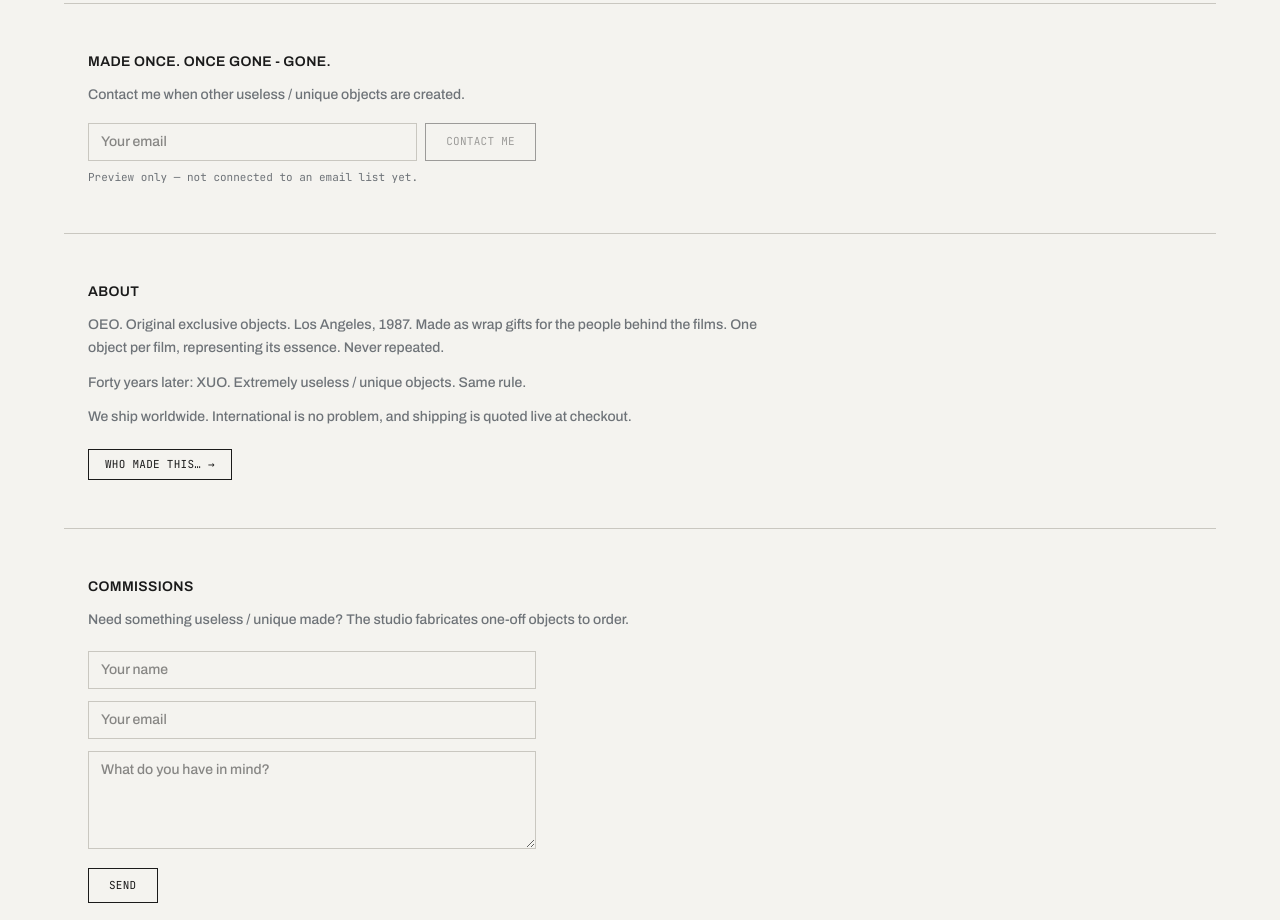
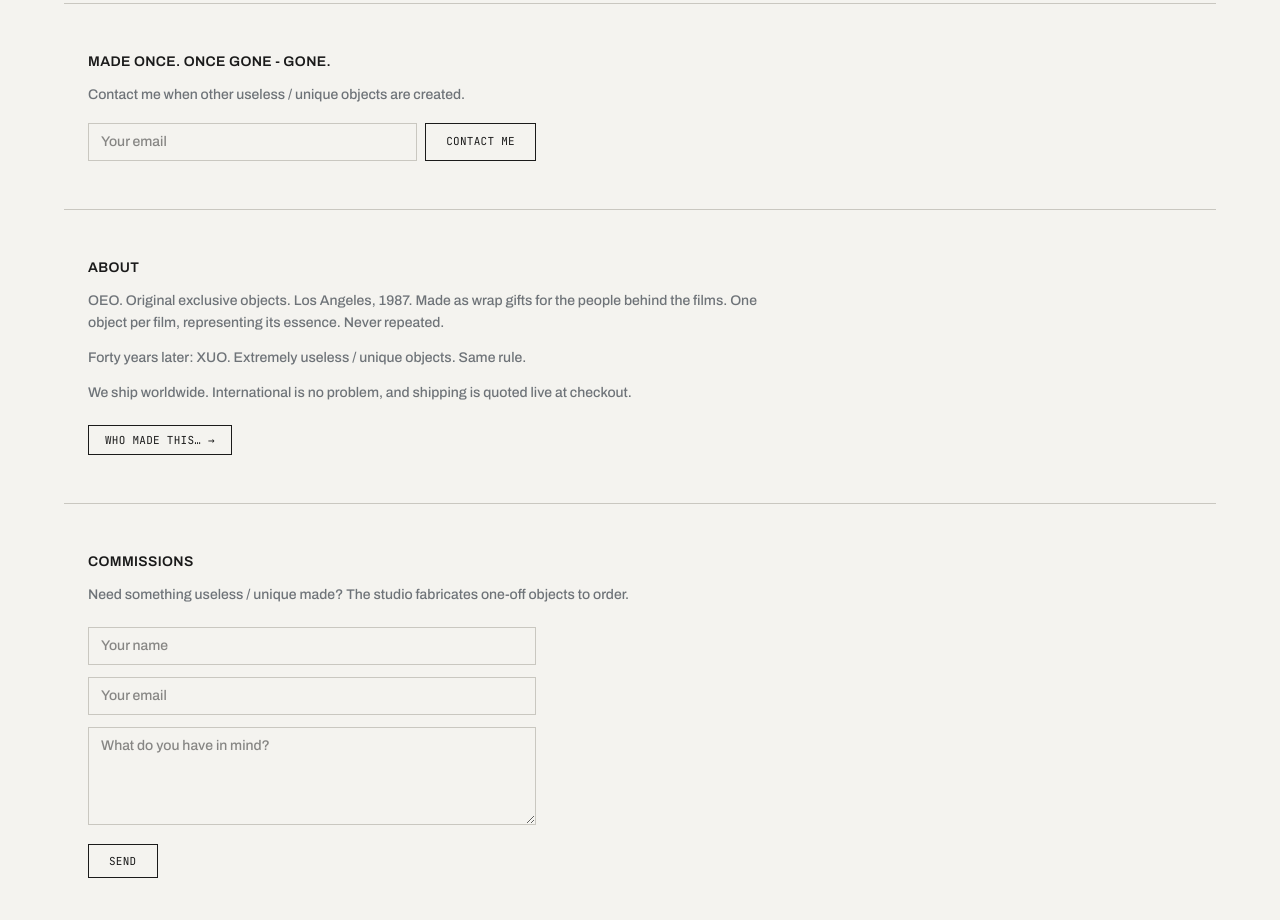
Before and after one commit to Leaheywork/xuo-works, a Next.js app: page / in a window 1280 px wide. Shown: the part 1180-2100 px from the top of the page. Built offline with nearby package versions, Linux system fonts and the light colour scheme.

Commit message:
sign-up box, tile grids, wording

```diff
--- a/src/app/objects/[id]/BuyBox.tsx
+++ b/src/app/objects/[id]/BuyBox.tsx
@@ -31,7 +31,7 @@ export default function BuyBox({ object }: { object: XuoObject }) {
           Gone
         </div>
         <p className="text-sm text-steel">
-          Made once. Once gone, gone.
+          Made once. Once gone - gone.
         </p>
       </div>
     );
--- a/src/components/SubscribeForm.tsx
+++ b/src/components/SubscribeForm.tsx
@@ -1,7 +1,7 @@
 // Sign-up box for "tell me when new pieces drop".
 // Sign-ups go to a Buttondown newsletter account.
 // After creating the Buttondown account, put its username here.
-const BUTTONDOWN_USERNAME: string = "";
+const BUTTONDOWN_USERNAME: string = "xuoworks";
 
 export default function SubscribeForm() {
   const connected = BUTTONDOWN_USERNAME !== "";
```
